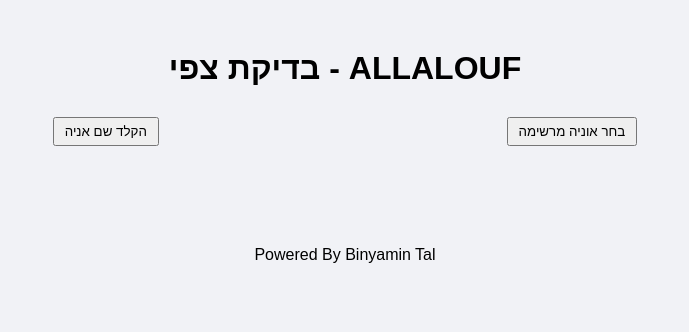
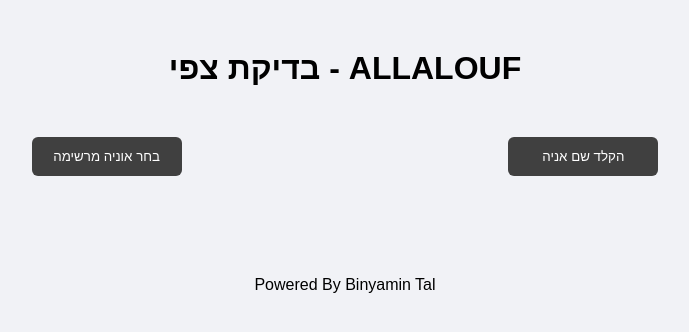
Before and after one commit to Benjamn89/allalouf, a React (Create React App) app: page / in a window 1280 px wide. Shown: the top 332 px of the page, without its empty margins (295-984 px from the left). Built offline with nearby package versions, Linux system fonts and the light colour scheme; a web font is replaced by a local one.

Commit message:
some btns styles

```diff
--- a/src/COMPONENTS/01-WELCOME-TITLES/index.css
+++ b/src/COMPONENTS/01-WELCOME-TITLES/index.css
@@ -7,12 +7,29 @@
   display: flex;
   flex-direction: row;
   justify-content: space-evenly;
-  padding-top: 30px;
+  padding-top: 50px;
 }
+
+/*  buttons  */
 .welcome-inside-div button {
-  padding: 5px 10px;
+  border: none;
+  background: #404040;
+  color: #ffffff !important;
+  padding: 12px 5px 12px 5px;
+  border-radius: 6px;
+  transition: all 0.3s ease 0s;
+  min-width: 150px;
+  width: auto;
   cursor: pointer;
+  outline: none;
 }
+
 .welcome-inside-div button:hover {
-  transform: scale(1.03);
+  color: #404040 !important;
+  font-weight: 700 !important;
+  letter-spacing: 2px;
+  background: none;
+  -webkit-box-shadow: 0px 5px 40px -10px rgba(0, 0, 0, 0.57);
+  -moz-box-shadow: 0px 5px 40px -10px rgba(0, 0, 0, 0.57);
+  transition: all 0.3s ease 0s;
 }
--- a/src/COMPONENTS/01-WELCOME-TITLES/index.js
+++ b/src/COMPONENTS/01-WELCOME-TITLES/index.js
@@ -10,11 +10,12 @@ class WelcomeTitles extends Component {
       <div className="welcome-title-div">
         <h1 className="welcome-title-h1">בדיקת צפי - ALLALOUF</h1>
         <div className="welcome-inside-div">
+          <button onClick={this.props.clickMode} className="clickMode">
+            בחר אוניה מרשימה
+          </button>
+
           <button onClick={this.props.clickMode} className="typeMode">
             הקלד שם אניה
-          </button>
-          <button onClick={this.props.clickMode} className="clickMode">
-            בחר אוניה מרשימה
           </button>
         </div>
       </div>
```
